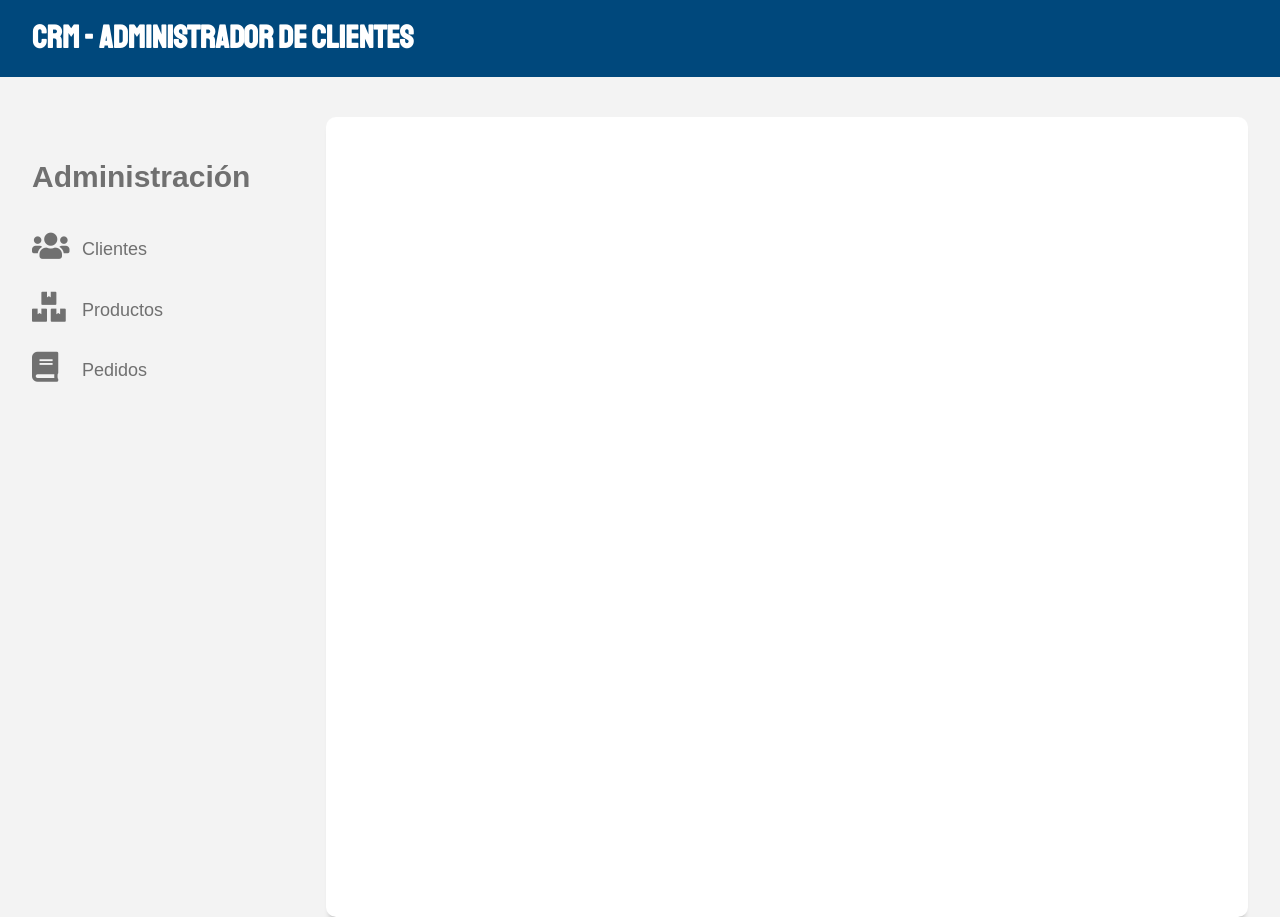
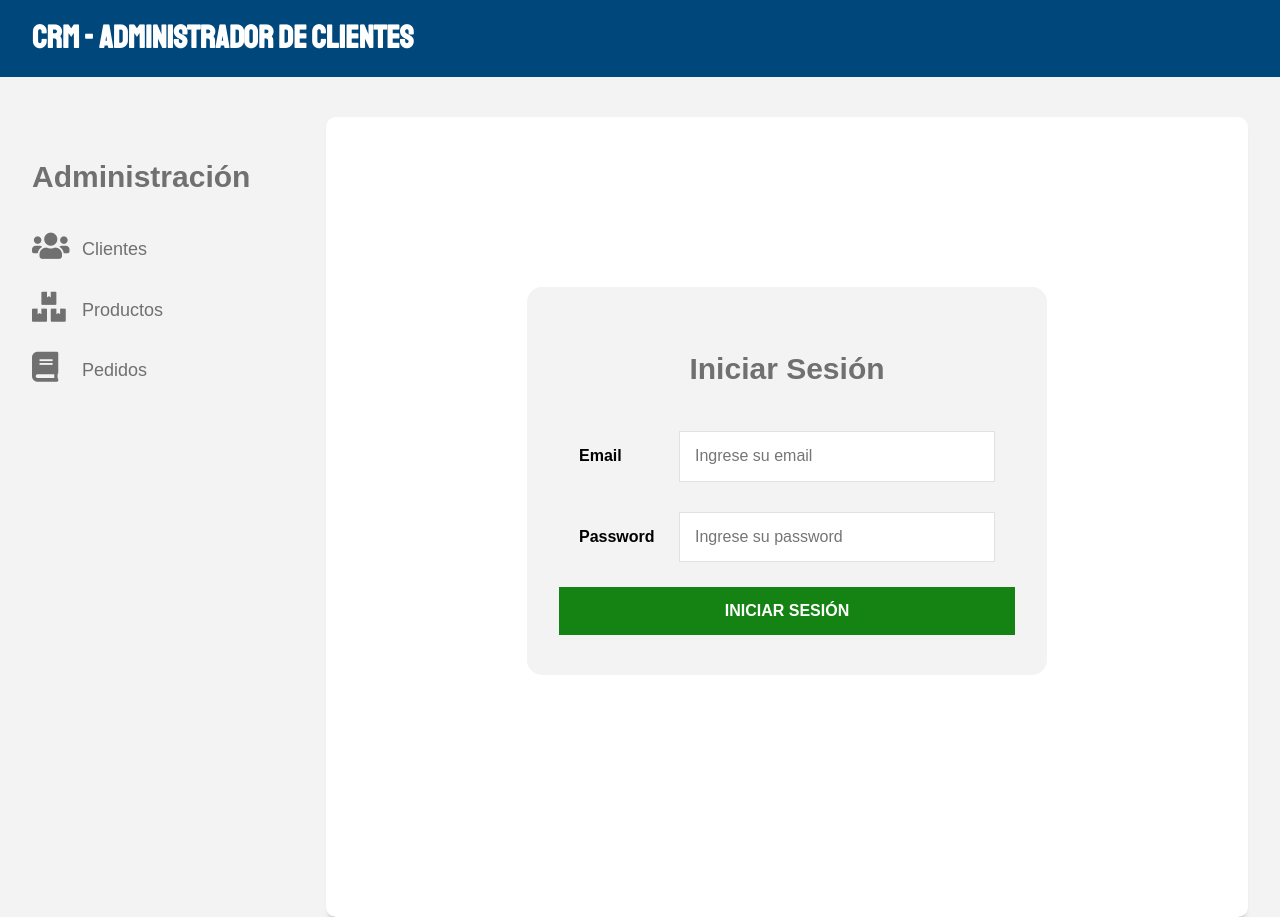
Before and after one commit to adriayc/node_bootcamp-jpt, a React (Create React App) app in the folder 76-nodereact_CreandoApp/client-api/: page /iniciar-sesion in a window 1280 px wide. Built offline with nearby package versions, Linux system fonts and the light colour scheme.

Commit message:
Creando el Componenete para Iniciar Sesion

```diff
--- a/76-nodereact_CreandoApp/client-api/src/App.js
+++ b/76-nodereact_CreandoApp/client-api/src/App.js
@@ -12,6 +12,7 @@ import NuevoProducto from './components/productos/NuevoProducto';
 import EditarProducto from './components/productos/EditarProducto';
 import Pedidos from './components/pedidos/Pedidos';
 import NuevoPedido from './components/pedidos/NuevoPedido';
+import Login from './components/auth/Login';
 
 function App() {
   return (
@@ -36,6 +37,8 @@ function App() {
 
               <Route path='/pedidos' element={<Pedidos />} />
               <Route path='/pedidos/nuevo/:clientId' element={<NuevoPedido />} />
+
+              <Route path='/iniciar-sesion' element={<Login />} />
             </Routes>
           </main>
         </div>
--- /dev/null
+++ b/76-nodereact_CreandoApp/client-api/src/components/auth/Login.js
@@ -0,0 +1,42 @@
+const Login = () => {
+  // Actualizar los valores
+  const actualizarValores = e => {
+    console.log('Actualizando...');
+  };
+
+  return (
+    <div className="login">
+      <h2>Iniciar Sesión</h2>
+
+      <div className="contenedor-formulario">
+        <form>
+          <div className="campo">
+            <label>Email</label>
+            <input
+              type="text"
+              name="email"
+              placeholder="Ingrese su email"
+              required
+              onChange={actualizarValores}
+            />
+          </div>
+
+          <div className="campo">
+            <label>Password</label>
+            <input
+              type="password"
+              name="password"
+              placeholder="Ingrese su password"
+              required
+              onChange={actualizarValores}
+            />
+          </div>
+
+          <input type="submit" value="Iniciar Sesión" className="btn btn-verde btn-block" />
+        </form>
+      </div>
+    </div>
+  );
+}
+
+export default Login;
```
